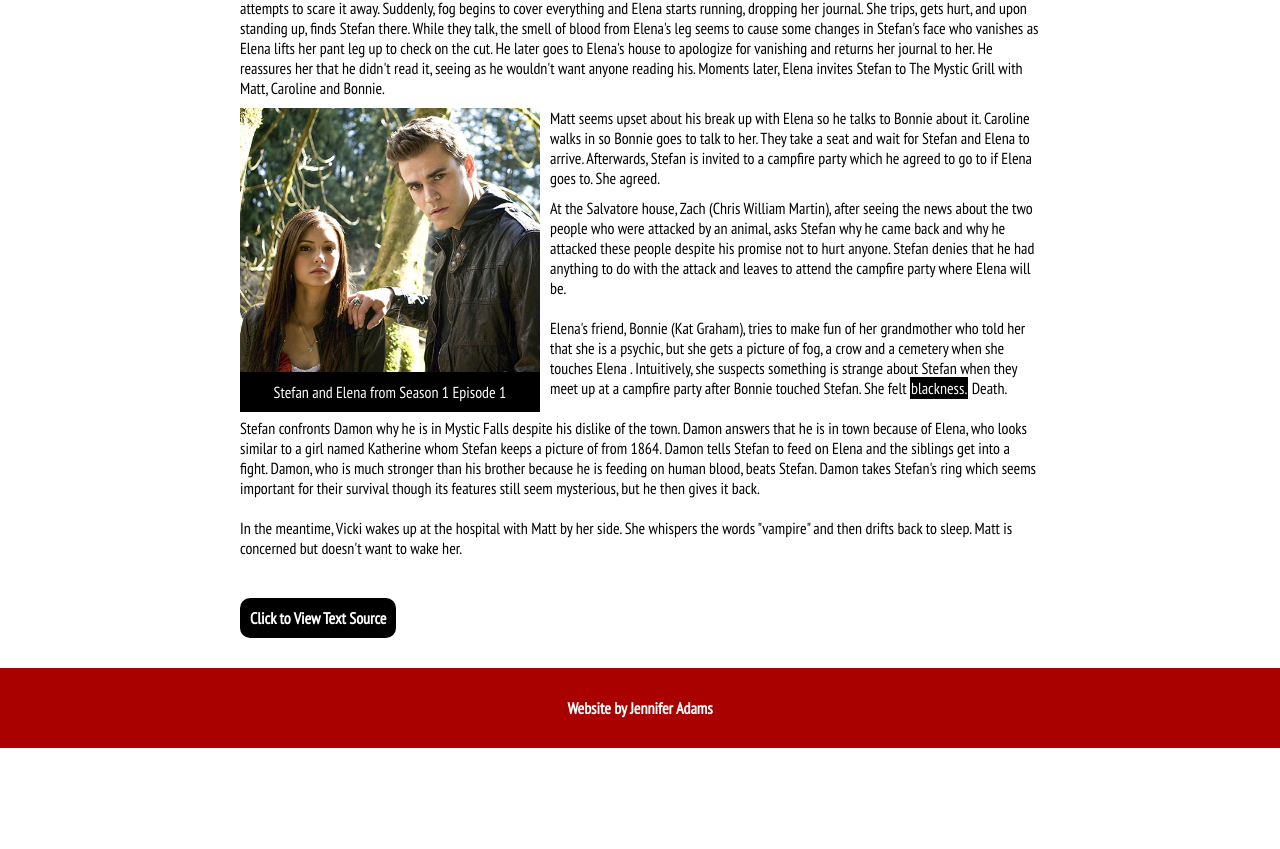
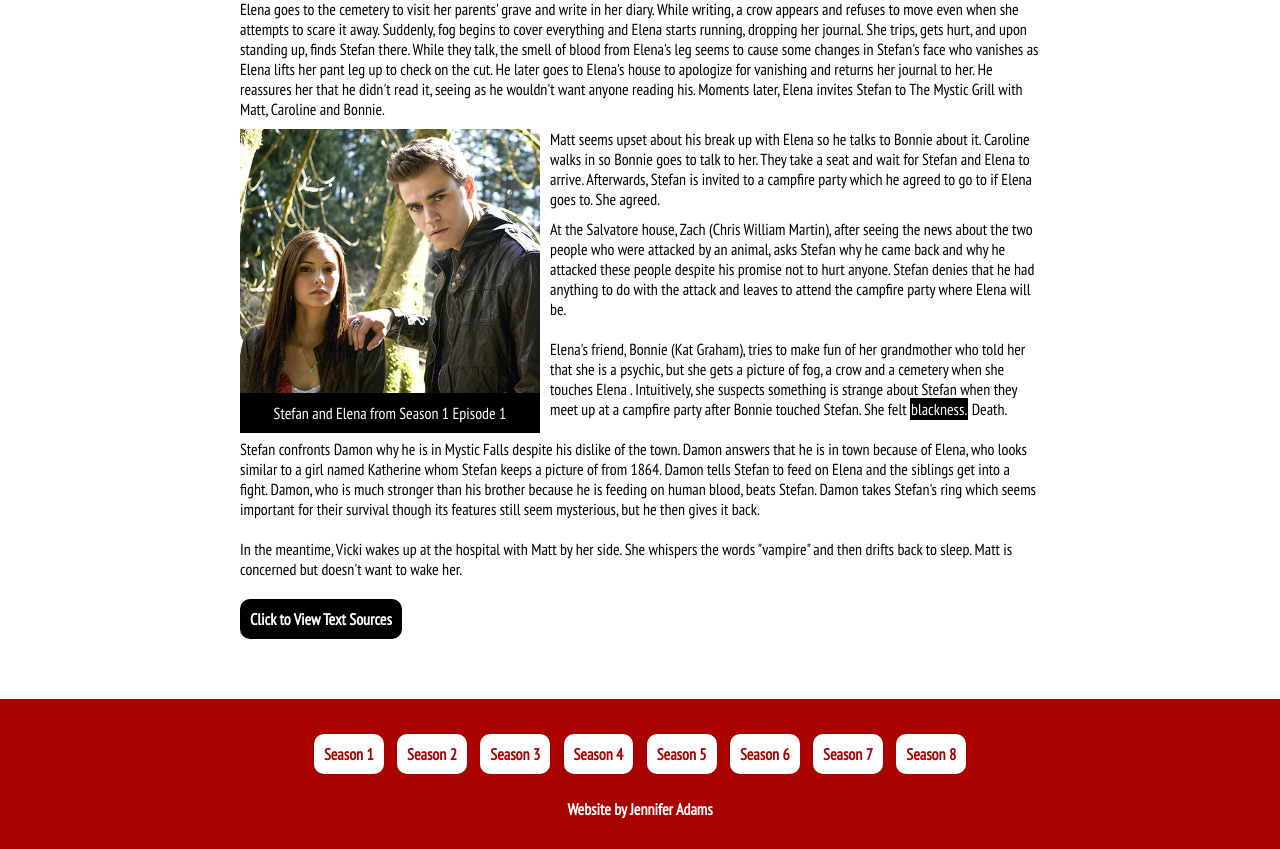
Before and after one commit to adamsjenn/assignment-four, a plain HTML site: page index.html in a window 1280 px wide. Shown: the part 459-1308 px from the top of the page. Before the commit the page ends 1207 px from the top, so only its background shows below. Drawn offline with Linux system fonts and the light colour scheme.

Commit message:
added footer navigation and hover effects

```diff
--- a/css/styles.css
+++ b/css/styles.css
@@ -1,3 +1,10 @@
+/*-------------------------------------
+
+Universial Styling
+
+-------------------------------------*/
+
+
 * {
   margin: 0;
   padding: 0;
@@ -20,6 +27,11 @@ footer {
   font-family: 'PT Sans Narrow', sans-serif;
   font-weight: bold;
   color: white;
+  margin: 50px 0 0 0;
+}
+
+h1 {
+  font-size: 40px;
 }
 
 .header-container {
@@ -28,9 +40,38 @@ footer {
 }
 
 .footer-container {
-    max-width: 600px;
+  max-width: 800px;
   margin: 0 auto;
   text-align: center;
+}
+
+.footer-container nav ul {
+  list-style-type: none;
+  padding: 25px 0;
+}
+
+.footer-container nav ul li {
+  display: inline-block;
+}
+
+.footer-container nav ul li a {
+  text-decoration: none;
+  color: #a90000;
+  padding: 10px;
+  margin: 5px;
+  background-color: white;
+  border-radius: 10px;
+  transition: .5s;
+}
+
+.footer-container nav ul li a:hover {
+  text-decoration: none;
+  color: #a90000;
+  padding: 15px;
+  margin: 5px;
+  background-color: white;
+  border-radius: 10px;
+  transition: .5s;
 }
 
 .main-container {
@@ -47,18 +88,47 @@ p {
   padding: 10px 0;
 }
 
-.button-primary a {
+.black-highlight {
+  background-color: black;
+  color: white;
+  padding: 1px;
+}
+
+
+/*-------------------------------------
+
+Button Styling
+
+-------------------------------------*/
+
+.button-primary {
+  display: inline-block;
   color: white;
   text-decoration: none;
   background-color: black;
   padding: 10px;
   border-radius: 10px;
+  margin: 10px 0;
   font-weight: bold;
 }
 
-.button-primary {
-    margin: 40px 0px 40px 0px;
+.button-primary:hover {
+  display: inline-block;
+  color: white;
+  text-decoration: none;
+  background-color: #a90000;
+  padding: 10px;
+  border-radius: 10px;
+  margin: 10px 0;
+  font-weight: bold;
 }
+
+
+/*-------------------------------------
+
+Two- Column Layout
+
+-------------------------------------*/
 
 .text-image-container {
   position:relative;
@@ -83,11 +153,6 @@ p {
   padding: 0 10px 0 0;
 }
 
-.black-highlight {
-    background-color: black;
-    color: white;
-    padding: 1px;
-}
 
 /*-------------------------------------
 
--- a/index.html
+++ b/index.html
@@ -26,11 +26,12 @@
         </section>
 
         <section>
-            <h1>Season 1- Vampire Diaries</h1>
+            <h1>Season 1- <em>Vampire Diaries</em></h1>
             <h2>Pilot Episode Recap</h2>
             <p>The episode begins with a couple, Darren Malloy (Steve Belford) and Brooke Fenton (Cindy Busby), driving their car when, suddenly the area fills with thick fog and they hit someone. They stop to see if the person is injured, however both of them end up being killed by this person.</p>
 
             <p>In the small, Virginia town of Mystic Falls, Elena Gilbert (Nina Dobrev) and her brother Jeremy (Steven R. McQueen) cannot come to grips with the fact that their parents had recently died in an accident involving their car driving off the edge of Wickery Bridge and that they are being looked after by their aunt, Jenna (Sara Canning), who acts more like their friend than a parent. Elena becomes emotionally withdrawn after recently breaking up with her boyfriend and former best friend, Matt, while Jeremy turns to drugs to avoid dealing with his own feelings. At school, Elena bumps into the mysterious new student, Stefan Salvatore (Paul Wesley), after she had just walked out of the men's restroom. The mystery guy attracts Elena's and clearly Caroline's attention.</p>
+
             <p>Elena goes to the cemetery to visit her parents' grave and write in her diary. While writing, a crow appears and refuses to move even when she attempts to scare it away. Suddenly, fog begins to cover everything and Elena starts running, dropping her journal. She trips, gets hurt, and upon standing up, finds Stefan there. While they talk, the smell of blood from Elena's leg seems to cause some changes in Stefan's face who vanishes as Elena lifts her pant leg up to check on the cut. He later goes to Elena's house to apologize for vanishing and returns her journal to her. He reassures her that he didn't read it, seeing as he wouldn't want anyone reading his. Moments later, Elena invites Stefan to The Mystic Grill with Matt, Caroline and Bonnie.</p>
             </section>
 
@@ -66,15 +67,35 @@
 
                 <p>In the meantime, Vicki wakes up at the hospital with Matt by her side. She whispers the words "vampire" and then drifts back to sleep. Matt is concerned but doesn't want to wake her.</p>
 
-                 <div class="button-primary">
-                     <a href="https://en.wikipedia.org/wiki/Pilot_(The_Vampire_Diaries)" target="_blank"> Click to View Text Source</a>
+                 <div>
+                     <a class="button-primary" href="https://en.wikipedia.org/wiki/Pilot_(The_Vampire_Diaries)" target="_blank"> Click to View Text Sources</a>
                 </div>
+
             </section>
 
     </main>
 
     <footer>
-        <p class="footer-container">Website by Jennifer Adams</p>
+        <div class="footer-container">
+            <nav>
+                <ul>
+                    <li><a href="#">Season 1</a></li>
+                    <li><a href="#">Season 2</a></li>
+                    <li><a href="#">Season 3</a></li>
+                    <li><a href="#">Season 4</a></li>
+                    <li><a href="#">Season 5</a></li>
+                    <li><a href="#">Season 6</a></li>
+                    <li><a href="#">Season 7</a></li>
+                    <li><a href="#">Season 8</a></li>
+                </ul>
+            </nav>
+
+        <hr>
+
+        <p>Website by Jennifer Adams</p>
+
+        </div>
+
       </footer>
 
     </body>
```
Lines whose indentation alone changed are shown as unchanged.
